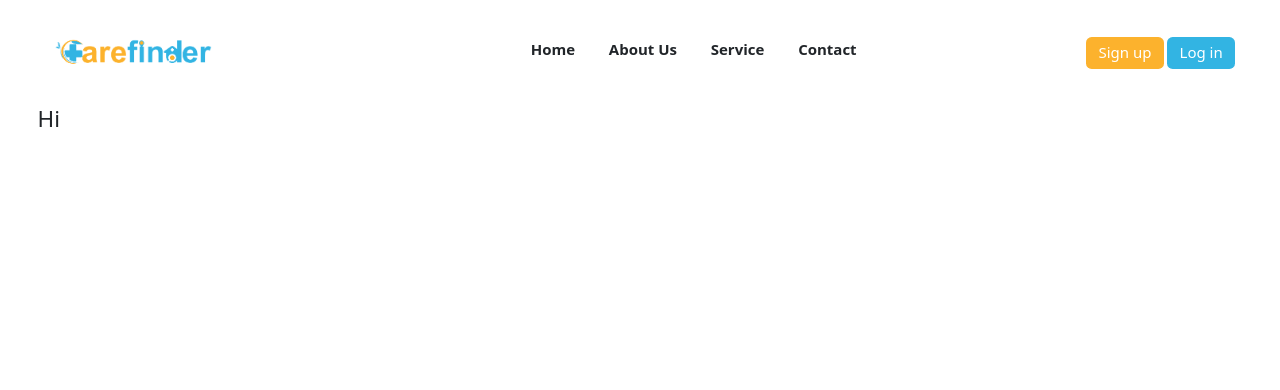
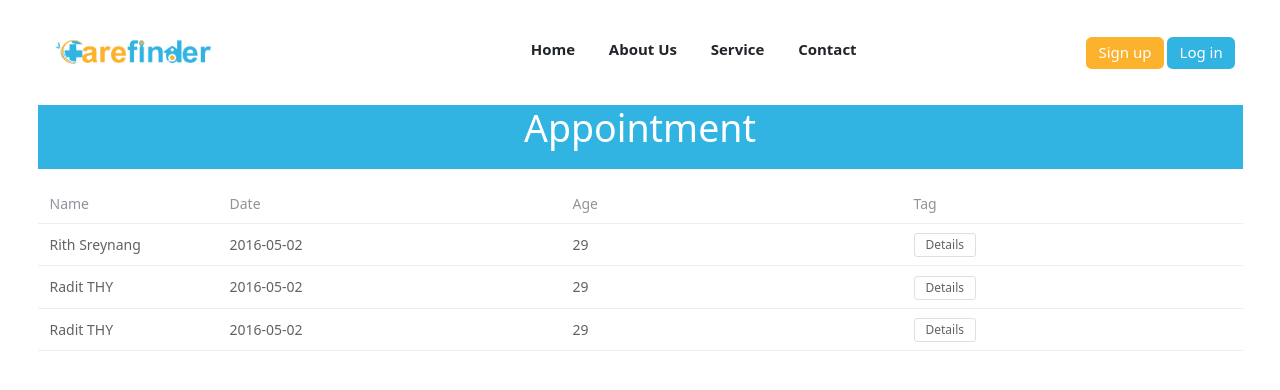
Before and after one commit to rath-samrith-webdev/Virtual-Company-2, a Vue app in the folder frontend/: page /appointment in a window 1280 px wide. Shown: the top 390 px of the page. Built offline with nearby package versions, Linux system fonts and the light colour scheme; no server answers; what vue-simple-acl would draw is missing.

Commit message:
VC2-76 create table appointment page

```diff
--- /dev/null
+++ b/frontend/src/Components/Appointment/AppointmentTable.vue
@@ -0,0 +1,112 @@
+<template>
+    <div>
+      <div class="appointment">
+        <h1>Appointment</h1>
+      </div>
+      <el-table v-if="showTable" :data="tableData" height="450" style="width: 100%" class="mt-3">
+        <el-table-column prop="name" label="Name" width="180" />
+        <el-table-column prop="date" label="Date" />
+        <el-table-column prop="age" label="Age" />
+        <el-table-column label="Tag">
+          <template #default="scope">
+            <el-popover placement="right" :width="700" trigger="click">
+                <div class="card-header">
+                    <h3>Appointment Details</h3>
+                  </div>
+                <div class="card-body" >
+                  <p><b>Name:</b> {{ scope.row.name }}</p>
+                  <p><b>Doctor:</b> {{ scope.row.doctor }}</p>
+                  <p><b>Department:</b> {{ scope.row.department }}</p>
+                  <p><b>Phone Number:</b> {{ scope.row.phone_number }}</p>
+                  <p><b>Date:</b> {{ scope.row.date }}</p>
+                  <p><b>Time:</b> {{ scope.row.time }}</p>
+                  <p><b>Age:</b> {{ scope.row.age }}</p>
+                  <p><b>Gender:</b> {{ scope.row.sex }}</p>
+                </div>
+              <template #reference>
+                <el-button size="small">Details</el-button>
+              </template>
+            </el-popover>
+          </template>
+        </el-table-column>
+      </el-table>
+    </div>
+  </template>
+
+  <script>
+  export default {
+    name: 'AppointmentTable',
+    data() {
+      return {
+        showTable: true,
+        tableData: [
+          {
+            name: 'Rith Sreynang',
+            doctor: 'phal him',
+            department: 'Health centre',
+            phone_number: '012023334',
+            date: '2016-05-02',
+            time: '12:08:30',
+            age: '29',
+            sex: 'Male',
+          },
+          {
+            name: 'Radit THY',
+            doctor: 'phal him',
+            department: 'Health centre',
+            phone_number: '012023334',
+            date: '2016-05-02',
+            time: '12:08:30',
+            age: '29',
+            sex: 'Male',
+          },
+          {
+            name: 'Radit THY',
+            doctor: 'phal him',
+            department: 'Health centre',
+            phone_number: '012023334',
+            date: '2016-05-02',
+            time: '12:08:30',
+            age: '29',
+            sex: 'Male',
+          },
+        ],
+      };
+    },
+    methods: {
+      closePopover() {
+        this.$refs.popover.hide();
+      },
+    },
+  };
+  </script>
+
+  <style scoped>
+  .appointment {
+    height: 8vh;
+    background: #32B4E3;
+    color: white;
+    text-align: center;
+  }
+
+  .mt-3 {
+    margin-top: 1rem;
+  }
+
+  .detail-card {
+    width: 400px;
+  }
+
+  .card-header {
+    font-weight: bold;
+    text-align: center;
+    background-color:#32B4E3;
+    color: white;
+    padding: 10px;
+  }
+
+  .card-body {
+    padding: 16px;
+    line-height: 1.6;
+  }
+  </style>
--- a/frontend/src/views/Web/User/AppointmentView.vue
+++ b/frontend/src/views/Web/User/AppointmentView.vue
@@ -1,13 +1,12 @@
-<script setup lang="ts">
-
-import WebLayout from '@/Components/Layouts/WebLayout.vue'
-</script>
-
 <template>
   <WebLayout>
-    <h4>Hi</h4>
+    <AppointmentTable></AppointmentTable>
   </WebLayout>
 </template>
+<script setup lang="ts">
+import WebLayout from '@/Components/Layouts/WebLayout.vue'
+import AppointmentTable from '@/Components/Appointment/AppointmentTable.vue'
+</script>
 
 <style scoped>
 
```
